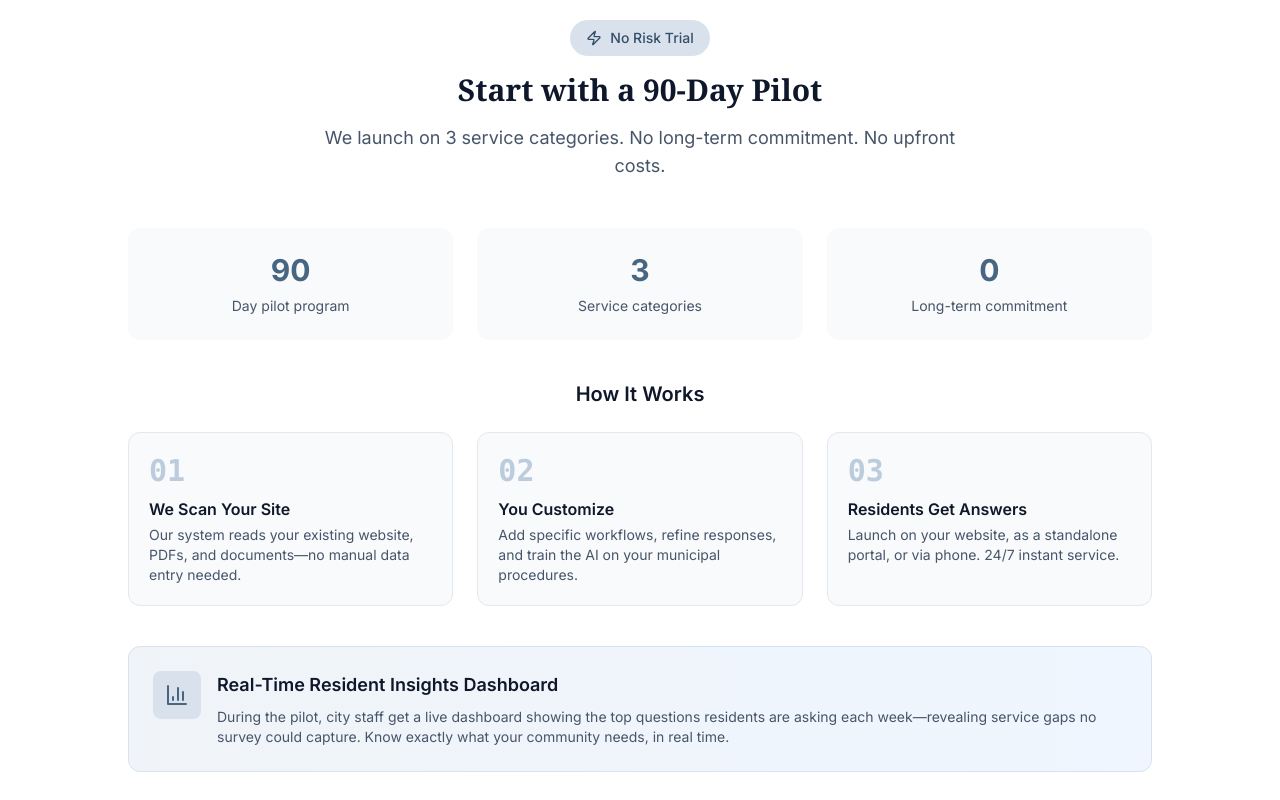
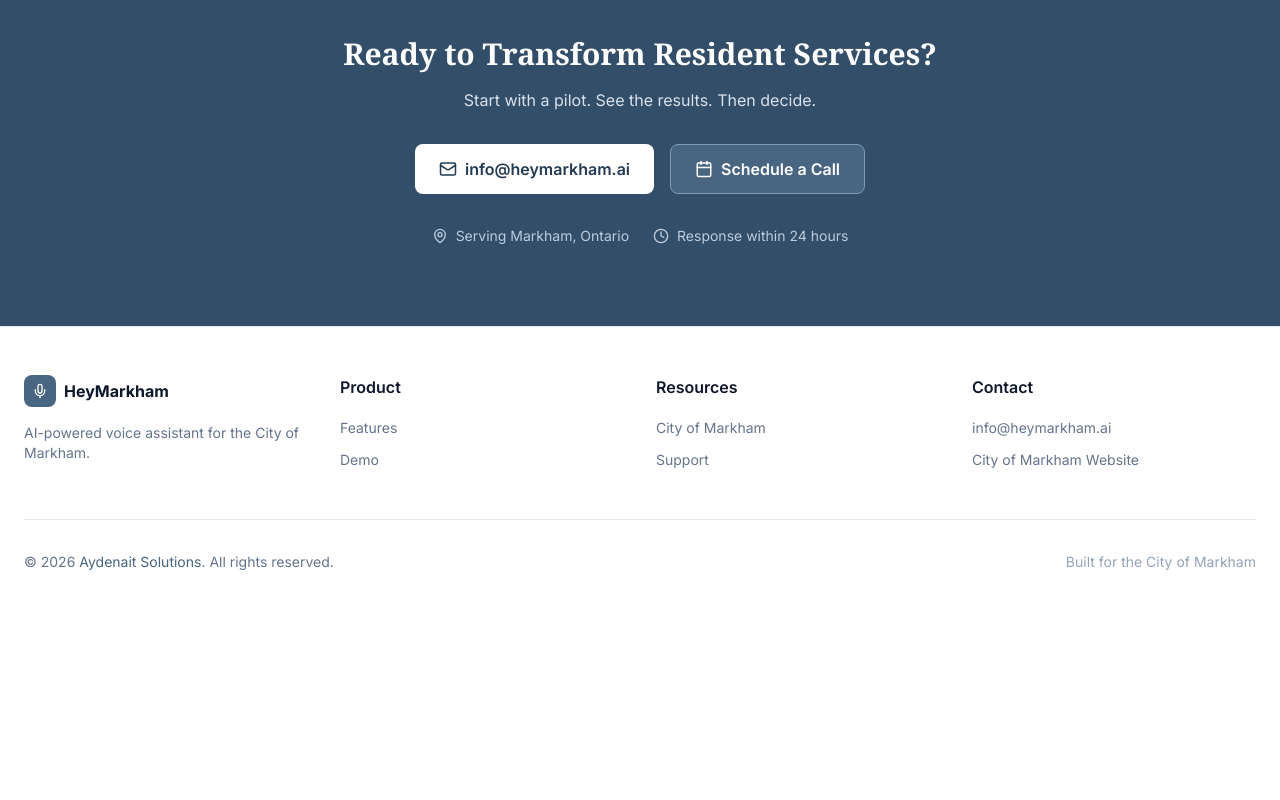
Before and after one commit to tianzesun/markham-website, a Next.js app in the folder apps/frontend/: page / in a window 1280 px wide. Shown: the part 5820-6620 px from the top of the page. After the commit the page ends 6440 px from the top, so only its background shows below. Built offline with nearby package versions, Linux system fonts and the light colour scheme.

Commit message:
Remove Pilot section from landing page

```diff
--- a/apps/frontend/src/app/page.tsx
+++ b/apps/frontend/src/app/page.tsx
@@ -771,94 +771,6 @@
         </section>
 
 
-        {/* Pilot Program Section */}
-        <section id="pilot" className="py-16 px-6 bg-white dark:bg-slate-950">
-          <div className="max-w-5xl mx-auto">
-            <motion.div
-              initial={{ opacity: 0, y: 20 }}
-              whileInView={{ opacity: 1, y: 0 }}
-              transition={{ duration: 0.5 }}
-              viewport={{ once: true }}
-              className="text-center mb-12"
-            >
-              <div className="inline-flex items-center gap-2 px-4 py-2 bg-primary-100 dark:bg-primary-900/50 rounded-full text-primary-700 dark:text-primary-300 text-sm font-medium mb-4">
-                <Zap className="w-4 h-4" />
-                No Risk Trial
-              </div>
-              <h2 className="text-2xl md:text-3xl font-serif font-bold text-slate-900 dark:text-white mb-4">
-                Start with a 90-Day Pilot
-              </h2>
-              <p className="text-lg text-slate-600 dark:text-slate-400 max-w-2xl mx-auto">
-                We launch on 3 service categories. No long-term commitment. No upfront costs.
-              </p>
-            </motion.div>
-
-            <div className="grid md:grid-cols-3 gap-6 mb-10">
-              <div className="p-6 bg-slate-50 dark:bg-slate-900 rounded-xl text-center">
-                <div className="text-3xl font-bold text-primary-600 dark:text-primary-400 mb-2">90</div>
-                <div className="text-sm text-slate-600 dark:text-slate-400">Day pilot program</div>
-              </div>
-              <div className="p-6 bg-slate-50 dark:bg-slate-900 rounded-xl text-center">
-                <div className="text-3xl font-bold text-primary-600 dark:text-primary-400 mb-2">3</div>
-                <div className="text-sm text-slate-600 dark:text-slate-400">Service categories</div>
-              </div>
-              <div className="p-6 bg-slate-50 dark:bg-slate-900 rounded-xl text-center">
-                <div className="text-3xl font-bold text-primary-600 dark:text-primary-400 mb-2">0</div>
-                <div className="text-sm text-slate-600 dark:text-slate-400">Long-term commitment</div>
-              </div>
-            </div>
-
-            {/* How It Works Steps */}
-            <div className="mb-10">
-              <h3 className="text-xl font-semibold text-slate-900 dark:text-white mb-6 text-center">How It Works</h3>
-              <div className="grid md:grid-cols-3 gap-6">
-                {[
-                  { step: "01", title: "We Scan Your Site", description: "Our system reads your existing website, PDFs, and documents—no manual data entry needed." },
-                  { step: "02", title: "You Customize", description: "Add specific workflows, refine responses, and train the AI on your municipal procedures." },
-                  { step: "03", title: "Residents Get Answers", description: "Launch on your website, as a standalone portal, or via phone. 24/7 instant service." },
-                ].map((item, i) => (
-                  <motion.div
-                    key={i}
-                    initial={{ opacity: 0, y: 20 }}
-                    whileInView={{ opacity: 1, y: 0 }}
-                    transition={{ duration: 0.5, delay: i * 0.1 }}
-                    viewport={{ once: true }}
-                    className="bg-slate-50 dark:bg-slate-900 p-5 rounded-xl border border-slate-200 dark:border-slate-700"
-                  >
-                    <div className="text-3xl font-bold text-primary-200 dark:text-primary-800 mb-2 font-mono">{item.step}</div>
-                    <h4 className="text-base font-semibold text-slate-900 dark:text-white mb-1">{item.title}</h4>
-                    <p className="text-slate-600 dark:text-slate-400 text-sm">{item.description}</p>
-                  </motion.div>
-                ))}
-              </div>
-            </div>
-
-            {/* Analytics Dashboard */}
-            <div className="bg-gradient-to-r from-primary-50 to-blue-50 dark:from-slate-900 dark:to-slate-800 rounded-xl p-6 mb-10 border border-primary-100 dark:border-slate-700">
-              <div className="flex items-start gap-4">
-                <div className="w-12 h-12 bg-primary-100 dark:bg-primary-900/50 rounded-lg flex items-center justify-center flex-shrink-0">
-                  <BarChart3 className="w-6 h-6 text-primary-600 dark:text-primary-400" />
-                </div>
-                <div>
-                  <h4 className="text-lg font-semibold text-slate-900 dark:text-white mb-2">Real-Time Resident Insights Dashboard</h4>
-                  <p className="text-slate-600 dark:text-slate-400 text-sm">
-                    During the pilot, city staff get a live dashboard showing the top questions residents are asking each week—revealing service gaps no survey could capture. Know exactly what your community needs, in real time.
-                  </p>
-                </div>
-              </div>
-            </div>
-
-            <div className="text-center">
-              <a
-                href="mailto:info@heymarkham.ai?subject=Pilot Program Request"
-                className="inline-flex items-center justify-center gap-2 px-8 py-4 bg-primary-700 hover:bg-primary-600 text-white rounded-lg font-semibold transition-all shadow-lg"
-              >
-                <Calendar size={18} />
-                Request Pilot Details
-              </a>
-            </div>
-          </div>
-        </section>
 
 
         {/* Contact Section */}
```
